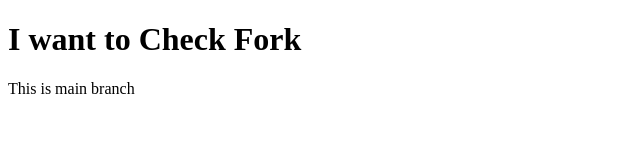
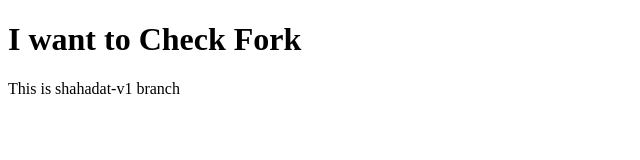
Before and after one commit to shahadat26/Test, a plain HTML site: page index.html in a window 1280 px wide. Shown: the full height of the page, 0-640 px from the left. Drawn offline with Linux system fonts and the light colour scheme.

Commit message:
shahadat-v1 branch created

```diff
--- a/index.html
+++ b/index.html
@@ -7,6 +7,6 @@
   </head>
   <body>
     <h1>I want to Check Fork</h1>
-    <p>This is main branch</p>
+    <p>This is shahadat-v1 branch</p>
   </body>
 </html>
```
